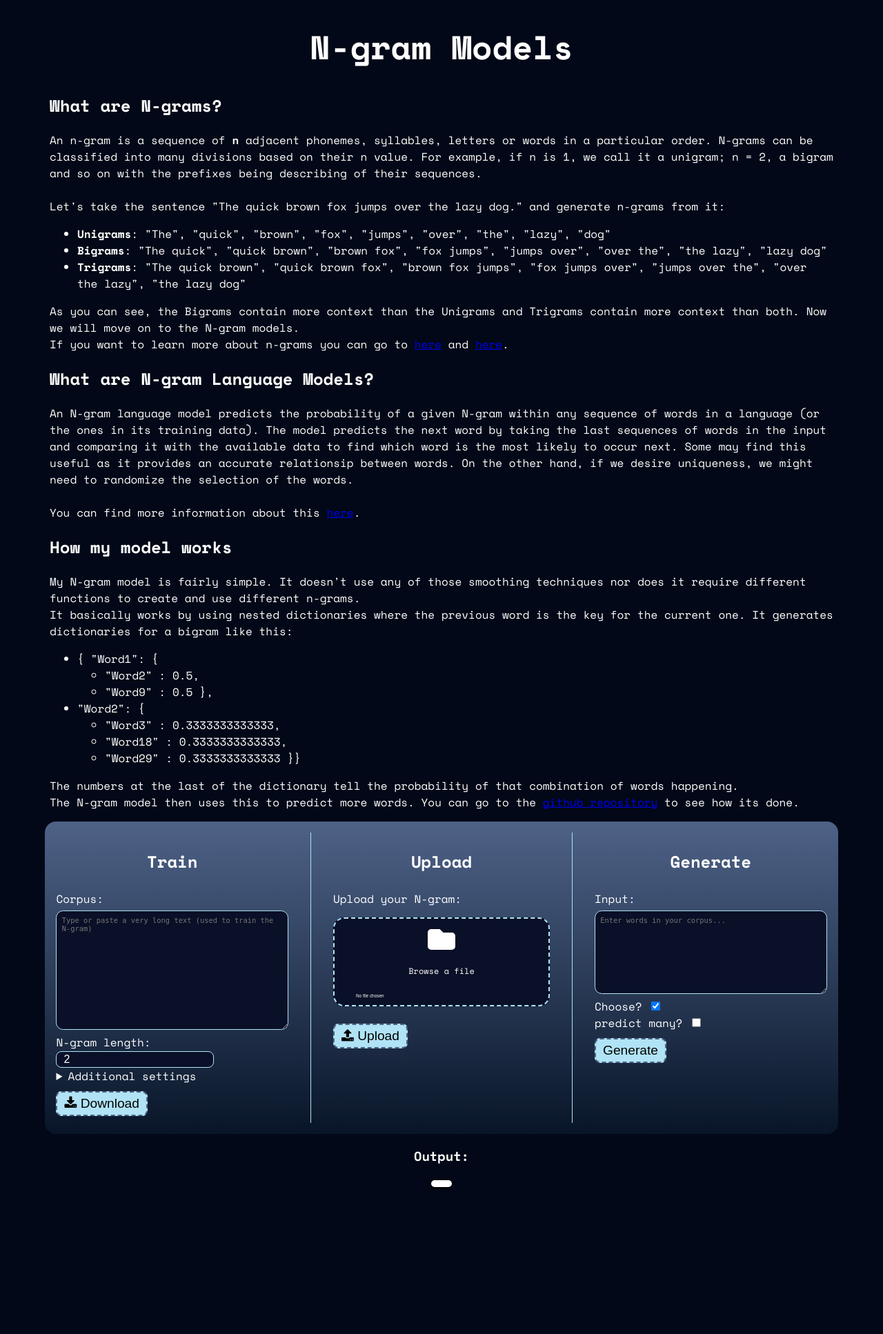
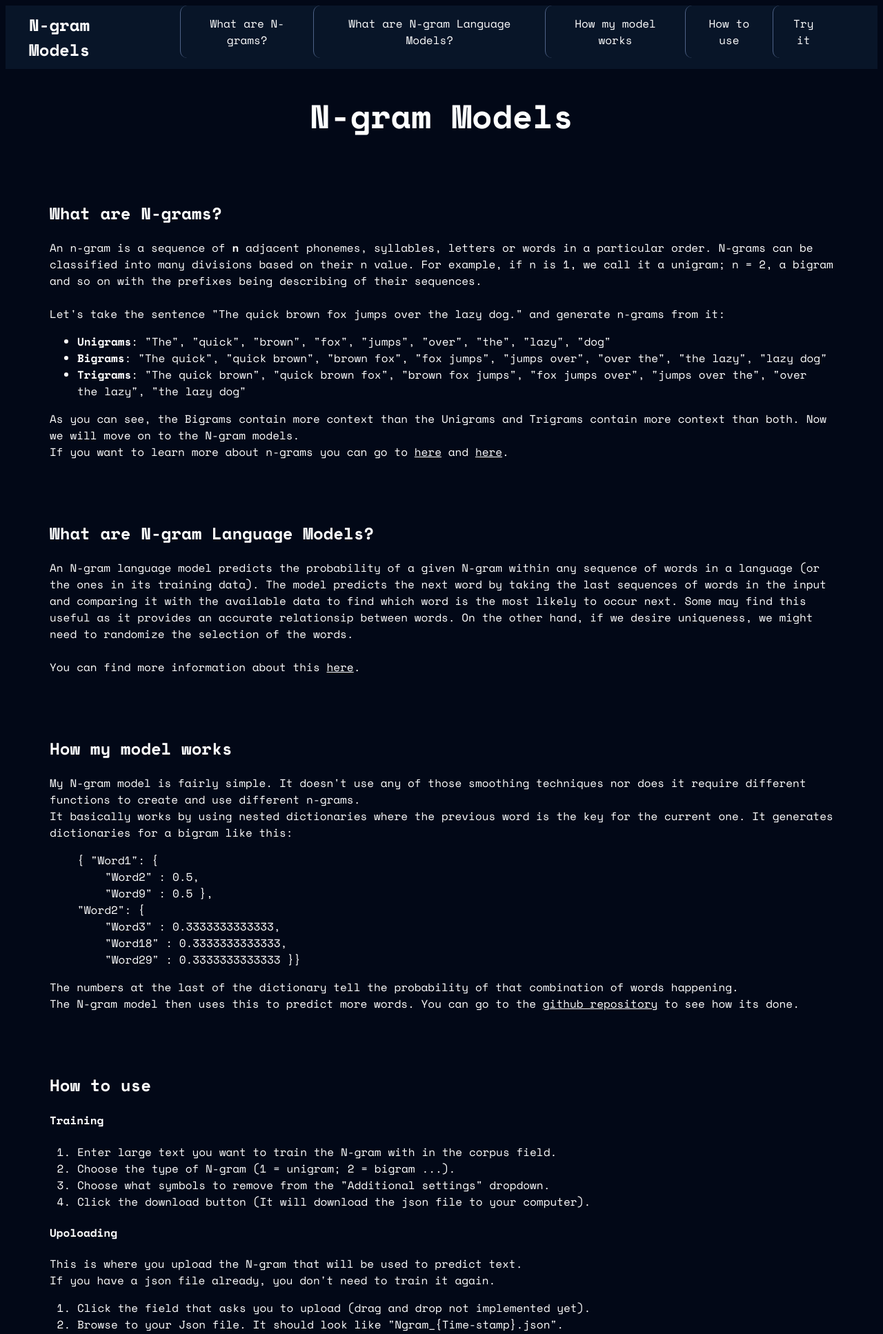
Before and after one commit to ri0e/Ngram, a Flask app: page / in a window 1280 px wide. Shown: the top 1934 px of the page at 69% size. Before the commit the page ends 1723 px from the top, so only its background shows below. Run offline with Flask 3, Linux system fonts and the light colour scheme; parts of the project's set-up code (start-up, migrations or seed data) failed here and were passed over.

Commit message:
Added navigation bar and styled it

```diff
--- a/static/styles.css
+++ b/static/styles.css
@@ -1,5 +1,7 @@
 :root {
     --background: #020817;
+    --navigation: #081528;
+    --list: #4e6287;
     --accent: #b0e3f5;
     --panels: #091027;
     --font-color: #ffffff;
@@ -14,7 +16,45 @@ body{
     font-weight: 400;
 }
 
-h1{
+a {
+    color: var(--font-color);
+}
+
+nav {
+    position: sticky;
+    top: 0;
+    background-color: var(--navigation);
+    width: 100%;
+}
+
+nav ul {
+    display: flex;
+    list-style-type: none;
+    overflow: scroll;
+    width: 95%;
+    margin: 0;
+    padding: 0;
+}
+
+nav h2 {
+    padding: 10px;
+    margin: 0 1em;
+}
+
+nav a {
+    display: block;
+    text-align: center;
+    padding: 14px 16px;
+    text-decoration: none;
+    border-left: 1px solid var(--list);
+    border-radius: 10px;
+}
+
+nav a:hover {
+    background-color: var(--list);
+}
+
+h1 {
     text-align: center;
     font-size: 3em;
 }
@@ -22,6 +62,7 @@ h1{
 h3{
     text-align: center;
 }
+
 
 button{
     background-color: var(--accent);
@@ -64,10 +105,28 @@ input {
     max-width: 25em;
 }
 
-#content-1, #content-2, #content-3{
+#content-1, #content-2, #content-3, #content-4{
     margin-left: 4em;
     margin-right: 4em;
 }
+
+#cont {
+    overflow: scroll;
+}
+
+#output {
+    color: black;
+    padding: 5px 15px;
+    margin: auto;
+    margin-bottom: 3em;
+    border: solid 2px black;
+    border-radius: 10px;
+    background-color: white;
+    width: fit-content;
+    max-width: 85%;
+    height: fit-content;
+}
+
 .generation {
     background: linear-gradient(var(--gradient1),var(--gradient2));
     border-radius: 1em;
@@ -77,6 +136,11 @@ input {
     justify-content: center;
     padding: 1em;
     margin: 10px auto;
+}
+
+.generation h3 {
+    text-align: center;
+    font-size: 1.5em;
 }
 
 .message-area {
@@ -99,29 +163,16 @@ input {
     border: dashed #2e1919 4px;
 }
 
-#output {
-    color: black;
-    padding: 5px 15px;
-    margin: auto;
-    border: solid 2px black;
-    border-radius: 10px;
-    background-color: white;
-    width: fit-content;
-    max-width: 85%;
-    height: fit-content;
-}
-
-.generation h3 {
-    text-align: center;
-    font-size: 1.5em;
-}
-
 .divider {
     width: 1px;
     height: auto;
     background-color: var(--accent);
     margin-left: 2em;
     margin-right: 2em;
+}
+
+.break {
+    margin: 2em;
 }
 
 .upload_content {
--- a/templates/index.html
+++ b/templates/index.html
@@ -12,8 +12,20 @@
         <title>Ngram Models</title>
     </head>
     <body>
-        <h1>N-gram Models</h1>
+        <nav>
+            <ul>
+                <h2>N-gram Models</h2>
+                <li><a href = "#content-1" target = "_self">What are N-grams?</a></li>
+                <li><a href = "#content-2" target = "_self">What are N-gram Language Models?</a></li>
+                <li><a href = "#content-3" target = "_self">How my model works</a></li>
+                <li><a href = "#content-4" target = "_self">How to use</a></li>
+                <li><a href = "#generation" target = "_self">Try it</a></li>
+            </ul>
+        </nav>
+
+        <h1 id = "start">N-gram Models</h1>
         <div id = "content-1">
+            <div class = "break">&nbsp;</div>
             <h2>What are N-grams?</h2>
             <p>An n-gram is a sequence of <strong>n</strong> adjacent phonemes, syllables, letters or words in a particular order. N-grams can be classified into many divisions based on their n value.
                 For example, if n is 1, we call it a unigram; n = 2, a bigram and so on with the prefixes being describing of their sequences.<br>
@@ -31,6 +43,7 @@
         </div>
 
         <div id = "content-2">
+            <div class = "break">&nbsp;</div>
             <h2>What are N-gram Language Models?</h2>
             <p>An N-gram language model predicts the probability of a given N-gram within any sequence of words in a language (or the ones in its training data). The model predicts the next word by taking the last
                sequences of words in the input and comparing it with the available data to find which word is the most likely to occur next. Some may find this useful as it provides an accurate relationsip between
@@ -41,18 +54,19 @@
         </div>
 
         <div id = "content-3">
+            <div class = "break">&nbsp;</div>
             <h2>How my model works</h2>
             <p> My N-gram model is fairly simple. It doesn't use any of those smoothing techniques nor does it require different functions to create and use different n-grams.<br>
                 It basically works by using nested dictionaries where the previous word is the key for the current one. It generates dictionaries for a bigram like this:<br>
-                <ul>
+                <ul style = "list-style-type: none;">
                     <li>{ "Word1": {
-                        <ul>
+                        <ul style = "list-style-type: none;">
                             <li> "Word2" : 0.5,
                             <li> "Word9" : 0.5 },
                         </ul>
 
                     <li> "Word2": {
-                        <ul>
+                        <ul style = "list-style-type: none;">
                             <li> "Word3" : 0.3333333333333,
                             <li> "Word18" : 0.3333333333333,
                             <li> "Word29" : 0.3333333333333 }}
@@ -63,6 +77,38 @@
             </p>
         </div>
 
+        <div id = "content-4">
+            <div class = "break">&nbsp;</div>
+            <h2>How to use</h2>
+            <h4>Training</h4>
+            <ol>
+                <li>Enter large text you want to train the N-gram with in the corpus field.
+                <li>Choose the type of N-gram (1 = unigram; 2 = bigram ...).
+                <li>Choose what symbols to remove from the "Additional settings" dropdown.
+                <li>Click the download button (It will download the json file to your computer).
+            </ol>
+
+            <h4>Upoloading</h4>
+            This is where you upload the N-gram that will be used to predict text.<br>
+            If you have a json file already, you don't need to train it again.
+            <ol>
+                <li>Click the field that asks you to upload (drag and drop not implemented yet).
+                <li>Browse to your Json file. It should look like "Ngram_{Time-stamp}.json".
+                <li>Click the upload button.
+            </ol>
+
+            <h4>Generating</h4>
+            <ol>
+                <li>Enter text that appears in your corpus.
+                <li>Check "choose?" if you want to select only one word. <br>
+                    Uncheck "choose?" if you want to see what the available words are.
+                <li>Check "predict many?" if you want to generate words repeatedly. ("choose?" will be disabled and new field would appear.)
+                <li>Choose the word count. (This is the amount of words that the n-gram will generate.)
+                <li>Click "Generate" and you will find your output under "Output:".
+            </ol>
+        </div>
+        <br>
+        <div id = "cont">
             <div class = "generation" id = "generation">
                 <form method="POST" action="/submit_corpus">
                     <h3>Train</h3>
@@ -73,7 +119,7 @@
                     </label>
 
                     <label for = "length_input">
-                    N-gram length:<br>
+                        N-gram type/length:<br>
                         <input type = "number" id = "length_input" name = "ngram_length" value = "2" placeholder = "Length for your ngram is ..." step = "1" min = "1">
                     </label>
 
@@ -143,6 +189,7 @@
                 </form>
 
             </div>
+        </div>
 
         <h3>Output:</h3>
         <div id = "output"></div>
```
Lines whose indentation alone changed are shown as unchanged.
